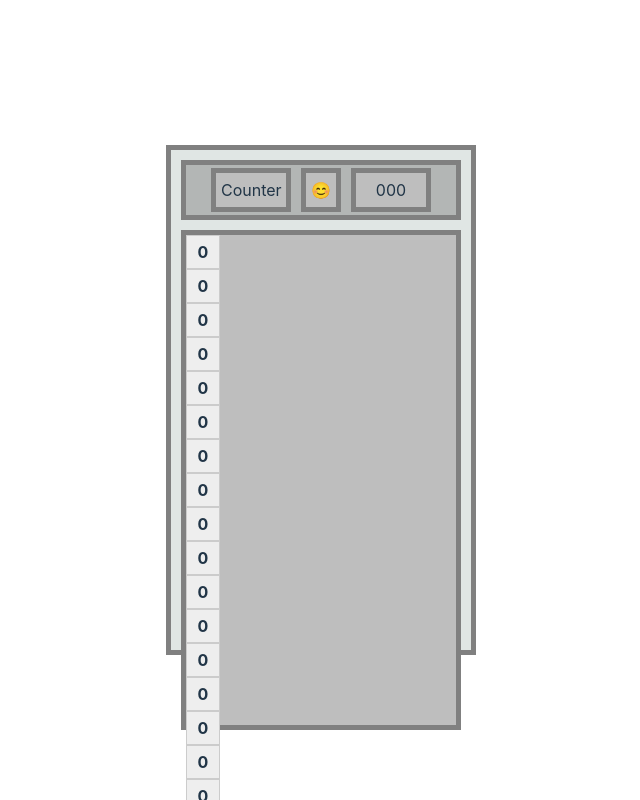
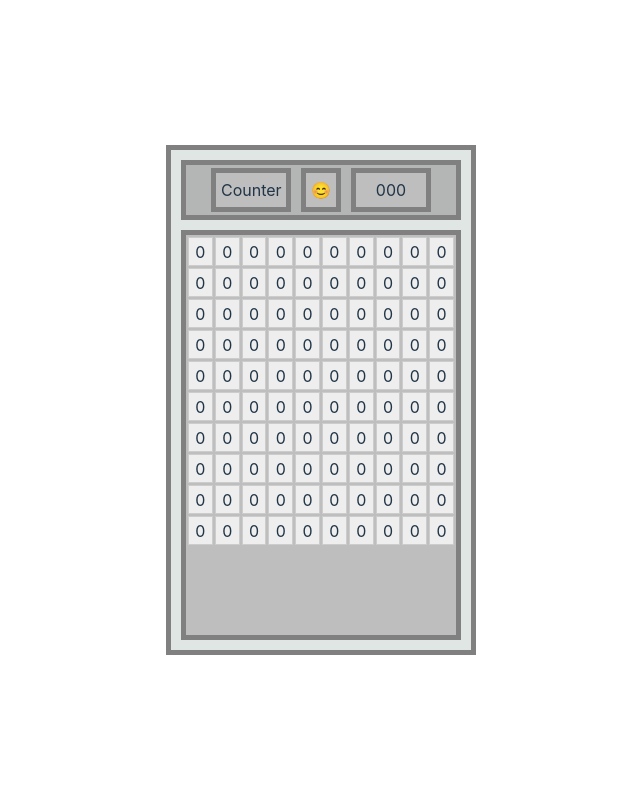
Before and after one commit to omri9180/minesweeper_react, a React (Vite) app: page / in a window 1280 px wide. Shown: the top 800 px of the page, without its empty margins (319-959 px from the left). Built offline with nearby package versions, Linux system fonts and the light colour scheme.

Commit message:
commit before pull

```diff
--- a/src/Components/Rows.jsx
+++ b/src/Components/Rows.jsx
@@ -4,13 +4,11 @@ import Cell from './Cell';
 const Rows = ({ cellForRow }) => {
     return (
         <>
-            {cellForRow.map((_, rowIndex) => (
-                <tr key={rowIndex}>
-                    {cellForRow.map((_, colIndex) => (
-                        <Cell key={colIndex} />
-                    ))}
-                </tr>
-            ))}
+            <tr>
+                {cellForRow.map((_, colIndex) => (
+                    <Cell key={colIndex} />
+                ))}
+            </tr>
         </>
     );
 };
--- a/src/Components/Styles/Board.css
+++ b/src/Components/Styles/Board.css
@@ -51,10 +51,3 @@
     border: 5px solid gray;
     background-color: rgb(190, 190, 190);
 }
-
-.cells_board table,
-tbody {
-    width: 100%;
-    height: 100%;
-    border-collapse: collapse;
-}
--- a/src/Components/Styles/Cell.css
+++ b/src/Components/Styles/Cell.css
@@ -1,13 +1,8 @@
 .cell {
-    width: 30px;
-    height: 30px;
+    width: 25px;
+    height: 25px;
     border: 1px solid #ccc;
     background-color: #eee;
-    display: flex;
-    align-items: center;
-    justify-content: center;
-    font-size: 16px;
-    font-weight: bold;
 }
 
 .cell:hover {
```
